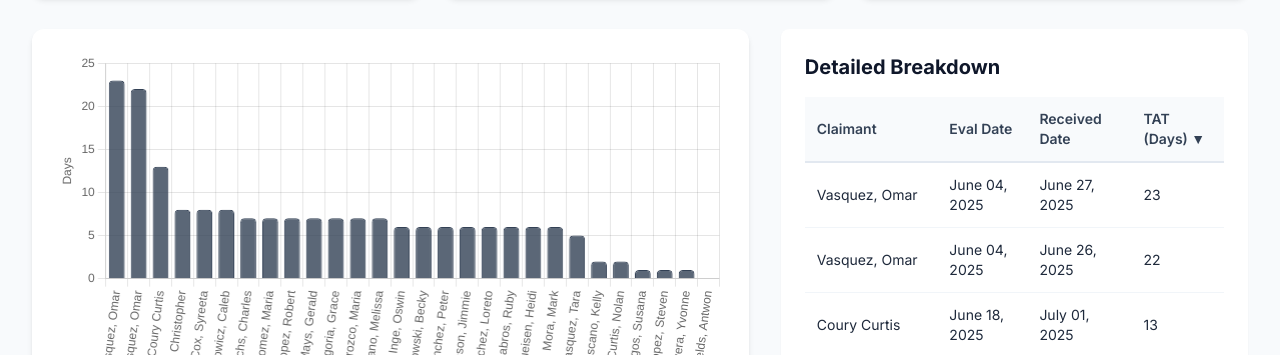
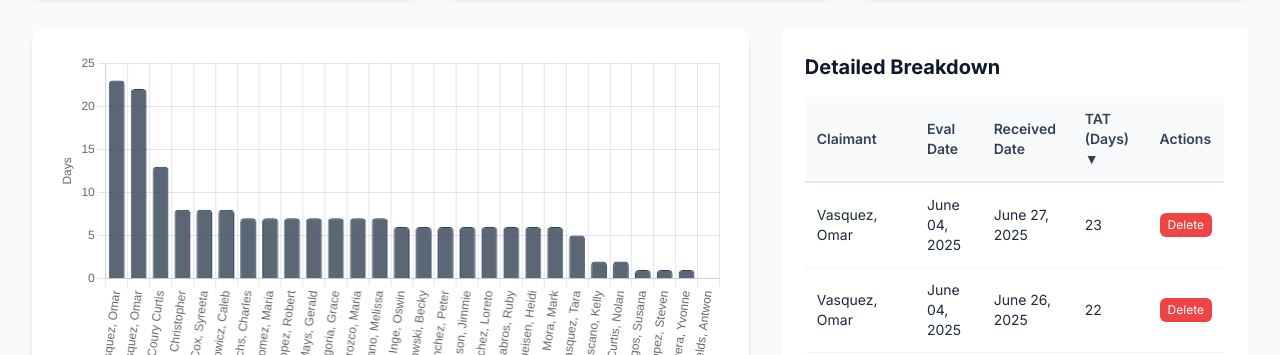
Before and after one commit to Allen018-max/Turn-Around-Time, a plain HTML site: page index.html in a window 1280 px wide. Shown: the part 597-952 px from the top of the page. Drawn offline with nearby package versions, Linux system fonts and the light colour scheme.

Commit message:
Update index.html

```diff
--- a/index.html
+++ b/index.html
@@ -13,7 +13,7 @@
         Visualization & Content Choices:
         - Report Info: Summary statistics (Avg, Min, Max). Goal: Inform. Viz/Method: KPI Cards (HTML/Tailwind). Interaction: Dynamic update on view toggle. Justification: Provides immediate, high-level understanding of performance for the selected process.
         - Report Info: Individual claimant TAT data. Goal: Compare/Analyze. Viz/Method: Vertical Bar Chart (Chart.js/Canvas). Interaction: Tooltips on hover, dynamic data update on view toggle. Justification: Excellent for visually comparing performance across many individual cases and spotting outliers or trends more effectively than a simple table.
-        - Report Info: Detailed TAT data per claimant. Goal: Detail/Lookup. Viz/Method: HTML Table. Interaction: Sortable columns, dynamic data update on view toggle. Justification: Allows users to find and examine specific records and sort the data based on different criteria (e.g., by name or by longest TAT).
+        - Report Info: Detailed TAT data per claimant. Goal: Detail/Lookup. Viz/Method: HTML Table. Interaction: Sortable columns, dynamic data update on view toggle, **new delete row functionality**. Justification: Allows users to find and examine specific records and sort the data based on different criteria (e.g., by name or by longest TAT), and now allows for removal of entries.
         - Report Info: New data entry. Goal: Input/Extend. Viz/Method: HTML Form (text and date inputs, button). Interaction: User input, form submission, data validation, add to internal data arrays, dashboard refresh. Justification: Enables users to extend the dataset directly within the application for real-time analysis of new entries.
         - CONFIRMATION: NO SVG graphics used. NO Mermaid JS used.
     -->
@@ -52,6 +52,18 @@
         }
         th:hover {
             background-color: #f1f5f9; /* slate-100 */
+        }
+        .delete-btn {
+            background-color: #ef4444; /* red-500 */
+            color: white;
+            padding: 0.25rem 0.5rem;
+            border-radius: 0.375rem;
+            font-size: 0.75rem;
+            line-height: 1rem;
+            transition: background-color 0.2s ease-in-out;
+        }
+        .delete-btn:hover {
+            background-color: #dc2626; /* red-600 */
         }
     </style>
 </head>
@@ -143,7 +155,19 @@
     <script>
         document.addEventListener('DOMContentLoaded', function () {
 
-            let tat1Data = [
+            let dataIdCounter = 0; // To assign unique IDs
+
+            // Helper to assign IDs to initial data
+            function assignIds(data) {
+                return data.map(item => {
+                    if (!item.id) {
+                        item.id = dataIdCounter++;
+                    }
+                    return item;
+                });
+            }
+
+            let tat1Data = assignIds([
                 { name: 'Gallegos, Susana', evalDateStr: 'June 04, 2025', receivedDateStr: 'June 05, 2025' },
                 { name: 'Lopez, Steven', evalDateStr: 'June 04, 2025', receivedDateStr: 'June 05, 2025' },
                 { name: 'Vasquez, Omar', evalDateStr: 'June 04, 2025', receivedDateStr: 'June 26, 2025' },
@@ -172,9 +196,9 @@
                 { name: 'Mora, Mark', evalDateStr: 'July 23, 2025', receivedDateStr: 'July 29, 2025' },
                 { name: 'Curtis, Nolan', evalDateStr: 'July 29, 2025', receivedDateStr: 'July 31, 2025' },
                 { name: 'Rivera, Yvonne', evalDateStr: 'July 30, 2025', receivedDateStr: 'July 31, 2025' },
-            ];
+            ]);
 
-            let tat2Data = [
+            let tat2Data = assignIds([
                 { name: 'Gallegos, Susana', receivedDateStr: 'June 05, 2025', uploadedDateStr: 'June 19, 2025' },
                 { name: 'Lopez, Steven', receivedDateStr: 'June 05, 2025', uploadedDateStr: 'June 16, 2025' },
                 { name: 'Vasquez, Omar', receivedDateStr: 'June 26, 2025', uploadedDateStr: 'July 01, 2025' },
@@ -196,7 +220,7 @@
                 { name: 'Namowicz, Caleb', receivedDateStr: 'July 10, 2025', uploadedDateStr: 'July 17, 2025' },
                 { name: 'Sanchez, Peter', receivedDateStr: 'July 22, 2025', uploadedDateStr: 'August 01, 2025' },
                 { name: 'Johnson, Jimmie', receivedDateStr: 'July 22, 2025', uploadedDateStr: 'July 31, 2025' },
-            ];
+            ]);
 
             let currentView = 'tat1';
             let currentSort = { column: 'days', order: 'desc' };
@@ -319,16 +343,18 @@
                 dataTableEl.innerHTML = '';
 
                 const headers = currentView === 'tat1'
-                    ? { name: 'Claimant', evalDateStr: 'Eval Date', receivedDateStr: 'Received Date', days: 'TAT (Days)' }
-                    : { name: 'Claimant', receivedDateStr: 'Received Date', uploadedDateStr: 'Uploaded Date', days: 'TAT (Days)' };
+                    ? { name: 'Claimant', evalDateStr: 'Eval Date', receivedDateStr: 'Received Date', days: 'TAT (Days)', actions: 'Actions' }
+                    : { name: 'Claimant', receivedDateStr: 'Received Date', uploadedDateStr: 'Uploaded Date', days: 'TAT (Days)', actions: 'Actions' };
 
                 for (const key in headers) {
                     const th = document.createElement('th');
                     th.className = 'p-3 font-semibold text-slate-700';
                     th.textContent = headers[key];
-                    th.dataset.sort = key;
-                    if (key === currentSort.column) {
-                        th.textContent += currentSort.order === 'asc' ? ' ▲' : ' ▼';
+                    if (key !== 'actions') { // Only sortable columns get sort attributes
+                        th.dataset.sort = key;
+                        if (key === currentSort.column) {
+                            th.textContent += currentSort.order === 'asc' ? ' ▲' : ' ▼';
+                        }
                     }
                     tableHeaderEl.appendChild(th);
                 }
@@ -336,10 +362,20 @@
                 data.forEach(item => {
                     const tr = document.createElement('tr');
                     tr.className = 'border-b border-slate-100 hover:bg-slate-50';
+                    tr.dataset.id = item.id; // Store item ID on the row
+
                     for (const key in headers) {
                         const td = document.createElement('td');
                         td.className = 'p-3 text-slate-800';
-                        td.textContent = item[key];
+                        if (key === 'actions') {
+                            const deleteBtn = document.createElement('button');
+                            deleteBtn.textContent = 'Delete';
+                            deleteBtn.className = 'delete-btn';
+                            deleteBtn.dataset.id = item.id; // Store item ID on the button
+                            td.appendChild(deleteBtn);
+                        } else {
+                            td.textContent = item[key];
+                        }
                         tr.appendChild(td);
                     }
                     dataTableEl.appendChild(tr);
@@ -394,8 +430,11 @@
                 const formattedReceivedDate = formatDateForDisplay(receivedDateInput);
                 const formattedUploadedDate = formatDateForDisplay(uploadedDateInput);
 
+                const newId = dataIdCounter++;
+
                 // Add to tat1Data
                 tat1Data.push({
+                    id: newId,
                     name: name,
                     evalDateStr: formattedEvalDate,
                     receivedDateStr: formattedReceivedDate
@@ -403,6 +442,7 @@
 
                 // Add to tat2Data
                 tat2Data.push({
+                    id: newId,
                     name: name,
                     receivedDateStr: formattedReceivedDate,
                     uploadedDateStr: formattedUploadedDate
@@ -420,8 +460,27 @@
                 updateDashboard();
             }
 
+            function deleteEntry(idToDelete) {
+                // Filter out the entry from both data arrays
+                tat1Data = tat1Data.filter(item => item.id !== idToDelete);
+                tat2Data = tat2Data.filter(item => item.id !== idToDelete);
+
+                feedbackMessageEl.textContent = 'Entry deleted successfully!';
+                feedbackMessageEl.className = 'mt-4 text-sm text-green-600';
+
+                updateDashboard(); // Re-render the dashboard with updated data
+            }
+
+            // Event delegation for delete buttons
+            dataTableEl.addEventListener('click', (e) => {
+                if (e.target.classList.contains('delete-btn')) {
+                    const idToDelete = parseInt(e.target.dataset.id);
+                    deleteEntry(idToDelete);
+                }
+            });
+
             tableHeaderEl.addEventListener('click', (e) => {
-                if (e.target.tagName === 'TH') {
+                if (e.target.tagName === 'TH' && e.target.dataset.sort) {
                     const sortKey = e.target.dataset.sort;
                     if (currentSort.column === sortKey) {
                         currentSort.order = currentSort.order === 'asc' ? 'desc' : 'asc';
```
